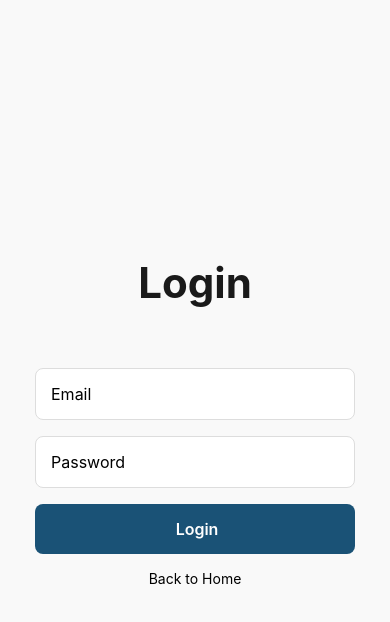
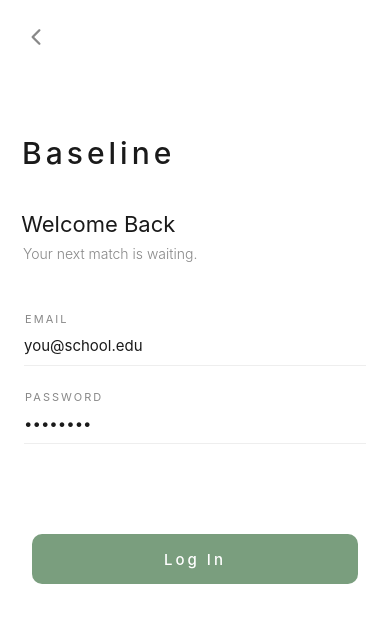
Before and after one commit to Yeva-A/baseline, a React Native app in the folder client/: screen /Login in a window 390 px wide. Shown: the top 622 px of the page. Built offline with nearby package versions, Linux system fonts and the light colour scheme; no server answers.

Commit message:
Add Bits components, update global styles, build Login screen layout

```diff
--- a/client/App.js
+++ b/client/App.js
@@ -1,10 +1,10 @@
 import { NavigationContainer } from '@react-navigation/native';
 import { createNativeStackNavigator } from '@react-navigation/native-stack';
-import WelcomeScreen from './screens/WelcomeScreen';
-import LoginScreen from './screens/LoginScreen';
-import SignUpScreen from './screens/SignUpScreen';
-import HomeScreen from './screens/HomeScreen';
-import ProfileSetupScreen from './screens/ProfileSetupScreen';
+import Welcome from './screens/Welcome';
+import Login from './screens/Login';
+import SignUp from './screens/SignUp';
+import Home from './screens/Home';
+import ProfileSetup from './screens/ProfileSetup';
 
 const Stack = createNativeStackNavigator();
 
@@ -12,11 +12,11 @@ export default function App() {
   return(
     <NavigationContainer>
       <Stack.Navigator initialRouteName="Welcome" screenOptions={{ headerShown: false}}>
-      <Stack.Screen name="Welcome" component={WelcomeScreen} />
-      <Stack.Screen name="Login" component={LoginScreen} />
-      <Stack.Screen name="SignUp" component={SignUpScreen} />
-      <Stack.Screen name="HomeScreen" component={HomeScreen} />
-      <Stack.Screen name="ProfileSetup" component={ProfileSetupScreen} />
+      <Stack.Screen name="Welcome" component={Welcome} />
+      <Stack.Screen name="Login" component={Login} />
+      <Stack.Screen name="SignUp" component={SignUp} />
+      <Stack.Screen name="HomeScreen" component={Home} />
+      <Stack.Screen name="ProfileSetup" component={ProfileSetup} />
       </Stack.Navigator>
       </NavigationContainer>
   );
--- /dev/null
+++ b/client/components/Bits.js
@@ -0,0 +1,46 @@
+import React from 'react';
+import { globalStyles, colors } from '../styles/global';
+import { View, Text, TouchableOpacity, TextInput } from "react-native";
+import { Ionicons } from '@expo/vector-icons';
+
+export function PrimaryButton ({label, onPress, style}){
+    return (
+    <TouchableOpacity
+    style={[globalStyles.primaryButton, style]}
+    onPress={onPress}>
+        <Text style={globalStyles.primaryButtonText}> {label} </Text>
+    </TouchableOpacity>
+)}
+
+export function OutlineButton ({label, onPress, style}){
+    return (
+        <TouchableOpacity
+        style={[globalStyles.outlineButton, style]}
+        onPress={onPress}>
+        <Text style={globalStyles.outlineButtonText}> {label} </Text>
+        </TouchableOpacity>
+    )
+}
+
+export function Field ({label, placeholder, value, onChangeText, style}){
+    return (
+        <View style={{ width: '100%' }}>
+        <Text style={globalStyles.label}> {label} </Text>
+
+        <TextInput
+            placeholder= {placeholder}
+            style={[globalStyles.input, style]}
+            value={value}
+            onChangeText={onChangeText}
+        />
+        </View>
+    )
+}
+
+export function BackButton ({ navigation }){
+    return (
+    <TouchableOpacity onPress={() => navigation.goBack()}>
+        <Ionicons name="chevron-back" size={24} color={colors.textMuted} />
+    </TouchableOpacity>
+    )
+}
--- a/client/package.json
+++ b/client/package.json
@@ -9,6 +9,7 @@
     "web": "expo start --web"
   },
   "dependencies": {
+    "@expo/vector-icons": "^15.0.3",
     "@react-navigation/native": "^6.1.18",
     "@react-navigation/native-stack": "^6.11.0",
     "expo": "~54.0.34",
--- /dev/null
+++ b/client/screens/Login.js
@@ -0,0 +1,75 @@
+import React, { useState } from 'react';
+import { globalStyles, colors } from '../styles/global';
+import { auth } from '../firebaseConfig';
+import { signInWithEmailAndPassword } from "firebase/auth";
+import { View, Text, SafeAreaView, TouchableOpacity, TextInput, Alert, StyleSheet } from 'react-native';
+import { PrimaryButton, BackButton, Field } from '../components/Bits'
+
+export default function Login ({ navigation }) {
+  const [email, setEmail] = useState('');
+  const [password, setPassword] = useState('');
+
+  // Handle login function
+  const handleLogin = async () => {
+    try {
+        const result = await signInWithEmailAndPassword(auth, email, password);
+        Alert.alert('Success', 'Login Successful');
+        navigation.navigate('HomeScreen'); // TODO: create homescreen
+    } catch (error) {
+        Alert.alert('Error', error.message);
+
+    }
+  }
+
+  return (
+    <SafeAreaView style={{ flex: 1, backgroundColor: colors.background}}>
+    <View style={styles.container}>
+        {/* Back button */}
+        <BackButton navigation={navigation}> </BackButton>
+
+        {/* Brand Block */}
+        <View style={styles.brandBlock}>
+        <View style={{ height: 30}} />
+            <Text style={globalStyles.brand} > Baseline </Text>
+            <Text style={styles.heading}> Welcome Back </Text>
+            <Text style={styles.subtitle}> Your next match is waiting. </Text>
+        </View>
+
+        {/* Fields */}
+        <View style={styles.fieldGroup}>
+            <Field
+            label="Email"
+            placeholder="you@school.edu"
+            value={email}
+            onChangeText={setEmail}
+            style= {{ marginBottom: 24 }}
+        />
+            <Field
+            label="Password"
+            placeholder="••••••••"
+            value={password}
+            onChangeText={setPassword}
+        />
+        </View>
+        <View style={styles.bottomSection}>
+            <PrimaryButton label="Log In" onPress={handleLogin} />
+        </View>
+
+    </View>
+    </SafeAreaView>
+  );
+}
+
+const styles = StyleSheet.create({
+    container: {
+        flex: 1,
+        paddingHorizontal: 24,
+        paddingTop: 24,
+        justifyContent: 'flex-start',
+    },
+    brandBlock: { marginTop: 55 },
+    bottomSection: { alignItems: 'center', paddingBottom: 16, marginTop: 90 },
+    heading: {fontSize: 22, fontWeight: '400', color: colors.text, marginTop: 40, marginLeft: -9, },
+    subtitle: {fontSize: 14, fontWeight: '300', color: colors.textMuted, marginTop: 8, marginLeft: -5},
+    fieldGroup: { width: '100%', marginTop: 50}
+})
--- a/client/screens/LoginScreen.js
+++ /dev/null
@@ -1,50 +0,0 @@
-import React, { useState } from 'react';
-import { globalStyles } from '../styles/global';
-import { auth } from '../firebaseConfig';
-import { signInWithEmailAndPassword } from "firebase/auth";
-import { View, Text, SafeAreaView, TouchableOpacity, TextInput, Alert } from 'react-native';
-
-export default function LoginScreen({ navigation }) {
-  const [email, setEmail] = useState('');
-  const [password, setPassword] = useState('');
-
-  // Handle login function
-  const handleLogin = async () => {
-    try {
-        const result = await signInWithEmailAndPassword(auth, email, password);
-        Alert.alert('Success', 'Login Successful');
-        navigation.navigate('HomeScreen'); // TODO: create homescreen
-    } catch (error) {
-        Alert.alert('Error', error.message);
-
-    }
-  }
-
-  return (
-    <SafeAreaView style={globalStyles.container}>
-        <Text style={globalStyles.title}> Login </Text>
-
-        <TextInput
-        placeholder= "Email"
-        style={globalStyles.input}
-        value={email}
-        onChangeText={setEmail}
-        />
-
-        <TextInput
-        placeholder= "Password"
-        style={globalStyles.input}
-        value={password}
-        onChangeText={setPassword}
-        />
-
-        <TouchableOpacity style={globalStyles.button} onPress= {handleLogin}>
-            <Text style={globalStyles.buttonText}>  Login </Text>
-        </TouchableOpacity>
-
-        <TouchableOpacity onPress= {() => navigation.navigate('Welcome')}>
-            <Text> Back to Home </Text>
-        </TouchableOpacity>
-    </SafeAreaView>
-  );
-}
--- a/client/screens/SignUpScreen.js
+++ b/client/screens/SignUp.js
@@ -2,7 +2,7 @@ import React, { useState } from 'react';
 import { globalStyles } from '../styles/global';
 import { View, Text, SafeAreaView, TouchableOpacity, TextInput, Alert } from 'react-native';
 
-export default function SignUpScreen({ navigation }) {
+export default function SignUp ({ navigation }) {
   const [email, setEmail] = useState('');
   const [password, setPassword] = useState('');
   const [confirmPassword, setConfirmPassword] = useState('');
@@ -28,14 +28,14 @@ export default function SignUpScreen({ navigation }) {
 
     if (response.ok){
         Alert.alert('Success', 'Account created!');
-        navigation.navigate('ProfileSetup');
+        navigation.navigate('ProfileSetup', {uid: data.uid});
     } else {
         Alert.alert('Error', data.error);
     }
   }
 
   return (
-    <SafeAreaView style={globalStyles.container}>
+    <SafeAreaView style={globalStyles.authContainer}>
         <Text style={globalStyles.title}> Create Account </Text>
 
         <TextInput
--- /dev/null
+++ b/client/screens/Welcome.js
@@ -0,0 +1,19 @@
+import React from 'react';
+import { globalStyles } from '../styles/global';
+import { View, Text, SafeAreaView, TouchableOpacity } from "react-native";
+import { PrimaryButton, OutlineButton } from '../components/Bits'
+
+
+export default function Welcome ({ navigation }){
+    return(
+        <SafeAreaView style= {globalStyles.authContainer}>
+            <Text style= {globalStyles.brand}> Baseline </Text>
+
+            <OutlineButton label="Log In" onPress={() => navigation.navigate('Login')}
+                style={{ marginBottom: 16 }}
+                />
+
+            <PrimaryButton label="Sign Up" onPress={() => navigation.navigate('SignUp')} />
+        </SafeAreaView>
+    );
+}
--- a/client/screens/WelcomeScreen.js
+++ /dev/null
@@ -1,19 +0,0 @@
-import React from 'react';
-import { globalStyles } from '../styles/global';
-import { View, Text, SafeAreaView, TouchableOpacity } from "react-native";
-
-export default function WelcomeScreen({ navigation }){
-    return(
-        <SafeAreaView style= {globalStyles.container}>
-            <Text style= {globalStyles.title}> Baseline </Text>
-
-            <TouchableOpacity style={globalStyles.button} onPress={() => navigation.navigate('Login')}>
-                <Text style={globalStyles.buttonText}> Login </Text>
-            </TouchableOpacity>
-
-            <TouchableOpacity style= {globalStyles.button} onPress={() => navigation.navigate('SignUp')}>
-                <Text style= {globalStyles.buttonText}> Sign Up </Text>
-            </TouchableOpacity>
-        </SafeAreaView>
-    );
-}
--- a/client/styles/global.js
+++ b/client/styles/global.js
@@ -1,48 +1,98 @@
 import { StyleSheet } from 'react-native';
 
 export const colors = {
-  primary: '#1A5276',
-  white: '#FFFFFF',
-  background: '#F9F9F9',
-  text: '#1A1A1A',
-  placeholder: '#999999',
+  primary: '#7A9E7E',      // sage green - buttons, active states, accents
+  background: '#FFFFFF',   // white - app background
+  cream: '#F8F8F5',        // off white - input backgrounds, subtle fills
+  text: '#1A1A1A',         // near black - primary text
+  textMuted: '#888888',    // medium grey - secondary text, labels, timestamps
+  textLight: '#BBBBBB',    // light gray - placeholder text
+  border: '#EEEEEE',       // very light gray - dividers, borders, card outlines
+  primaryDark: '#6B8E70',   // darker sage - button hover/active state
+  primaryDarker: '#5F7F64', // darkest sage - button active pressed state
+  white: '#FFFFFF',         // white - cards
 };
 
 export const globalStyles = StyleSheet.create({
-  container: {
+  authContainer: {           // container for welcome screen
     flex: 1,
     backgroundColor: colors.background,
     alignItems: 'center',
     justifyContent: 'center',
     padding: 24,
+    paddingHorizontal: 24,
   },
-  title: {
-    fontSize: 42,
-    fontWeight: 'bold',
+
+  screenContainer: {       // container for all other screens
+    flex: 1,
+    backgroundColor: colors.background,
+  },
+
+  brand: {                  // 'Baseline' word logo
+    fontSize: 30,
+    fontWeight: '500',
     color: colors.text,
-    marginBottom: 60,
+    letterSpacing: 4,
+    marginLeft: -14,
   },
-  button: {
+
+  title: {                 // Headers for each page
+    fontSize: 22,
+    fontWeight: '500',
+    color: colors.text,
+    letterSpacing: 4,
+  },
+
+  label: {                // Small labels for login and sign up
+    fontSize: 11,
+    textTransform: 'uppercase',
+    letterSpacing: 2,
+    color: colors.textMuted,
+    marginLeft: -4,
+  },
+
+  primaryButton: {
     backgroundColor: colors.primary,
-    padding: 15,
-    borderRadius: 8,
-    width: 320,
+    borderRadius: 10,
+    width: 326,
+    height: 50,
     alignItems: 'center',
-    marginBottom: 16,
+    justifyContent: 'center',
   },
-  buttonText: {
+
+  outlineButton: {
+    backgroundColor: 'transparent',
+    borderWidth: 1,
+    borderColor: colors.primary,
+    borderRadius: 10,
+    width: 326,
+    height: 50,
+    alignItems: 'center',
+    justifyContent: 'center',
+  },
+
+  primaryButtonText: {
+    fontSize: 15,
+    fontWeight: '500',
     color: colors.white,
-    fontSize: 16,
-    fontWeight: '600',
+    letterSpacing: 3,
   },
+
+  outlineButtonText: {
+    fontSize: 15,
+    fontWeight: '500',
+    color: colors.primary,
+    letterSpacing: 3,
+  },
+
   input: {
-    width: 320,
-    padding: 15,
-    borderRadius: 8,
-    borderWidth: 1,
-    borderColor: '#DDDDDD',
-    marginBottom: 16,
-    fontSize: 16,
-    backgroundColor: colors.white,
+    width: '100%',
+    backgroundColor: 'transparent',
+    borderBottomColor: colors.border,
+    borderBottomWidth: 1,
+    paddingVertical: 10,
+    paddingHorizontal: 0,
+    fontSize: 15,
+    color: colors.text,
   },
 });
```
Also changed, not shown: client/screens/Home.js (renamed from client/screens/ProfileSetupScreen.js, +4 -3 lines), client/screens/ProfileSetup.js (renamed from client/screens/HomeScreen.js, +4 -4 lines), 2 other files (tests, documents, lock files or other folders).
